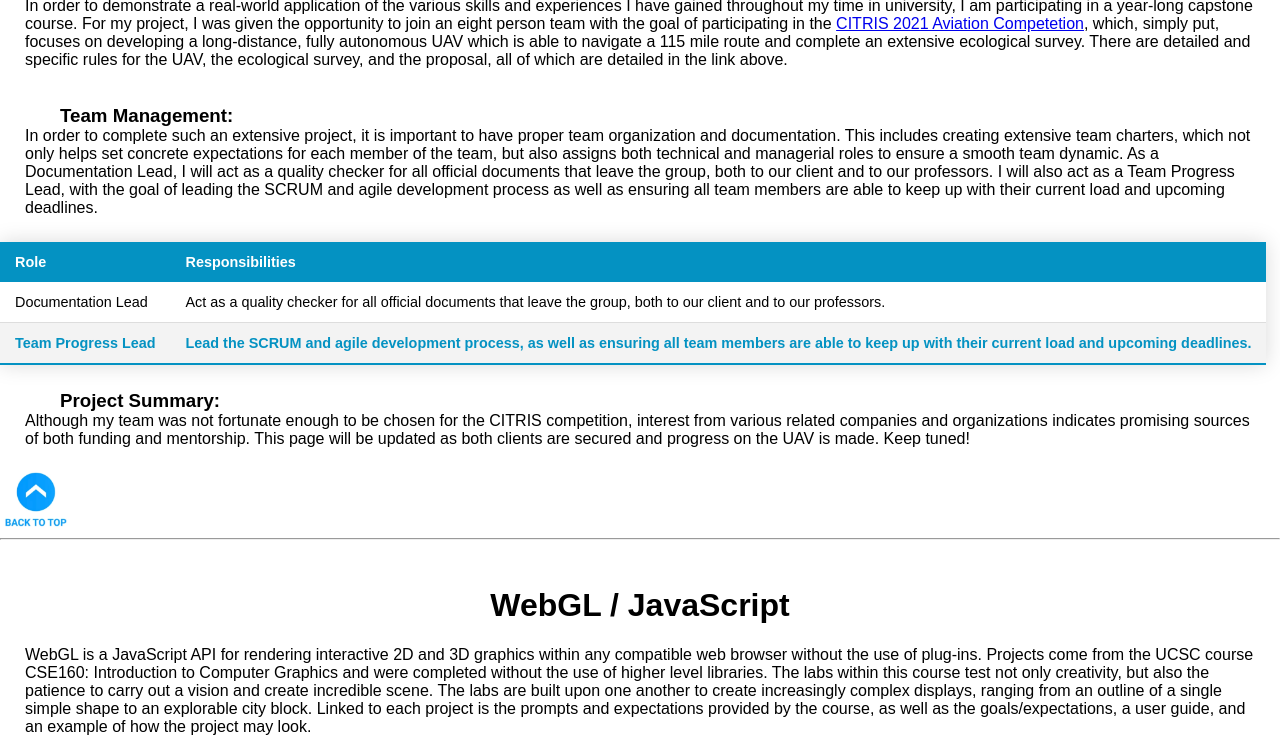
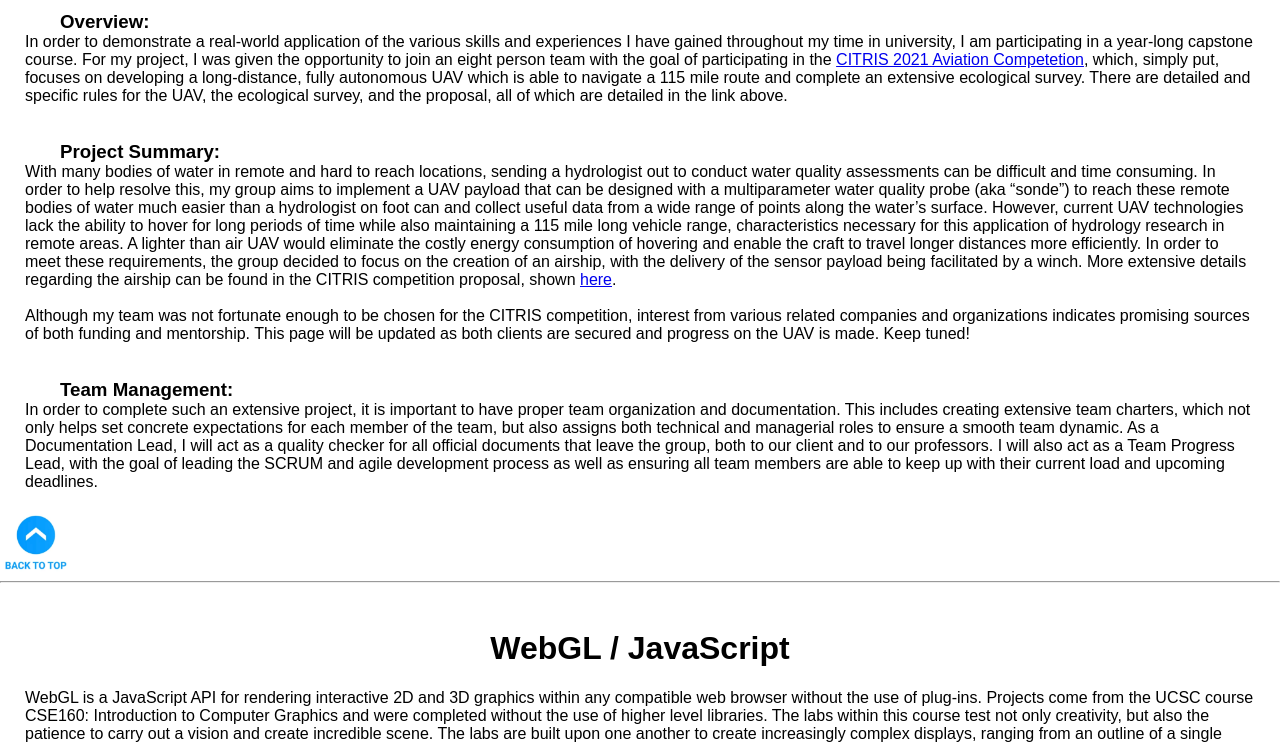
Before and after one commit to DanielleALaganiere/daniellealaganiere.github.io, a plain HTML site: page Projects/projects.html in a window 1280 px wide. Shown: the part 3768-4512 px from the top of the page. Drawn offline with Linux system fonts and the light colour scheme.

Commit message:
worked on capstone section of projects page

```diff
--- a/Projects/projects.html
+++ b/Projects/projects.html
@@ -113,7 +113,7 @@
       standardized 8’x8’ field and avoid obstacles. This would involve designing, CADing, and lazer cutting a chassis; designing,
       breadboarding, and soildering circuit boards and sensors; and creating a complex hierarchical state machine all from scratch
       within the frame of five weeks.
-      <br>
+      <br><br>
       In order to complete the challenge, the robot must locate three randomly placed triangular vat towers
       around the field, marked with a 2kHz beacon on the top; identify the correct side, marked with a 25kHz trackwire;
       and identify the correct hole on that side, marked with black tape; and drop a ball into it. It should also be noted
@@ -151,7 +151,7 @@
       would simply turn 180 degrees and repeat the process, bumping along the other side of the robot.
       This can be seen in the <a href="#mech">gif demonstration above</a>, and allowed the robot to both navigate a newly found tower in an attempt
       to find the correct hole, as well as navigating around a completed tower in an attempt to find the next target.
-      <br>
+      <br><br>
       Although the group originally had “parallel parking” with standard turns to get to a proper position to dispense a ball,
       this proved to be extremely inefficient, and would either take far too long or not get close enough for the ramp to correctly
       dispense the ball. To remedy this issue, the group added two additional tape sensors on the side
@@ -202,6 +202,25 @@
       and the proposal, all of which are detailed in the link above.
     </p> <br> <br>
 
+    <h3>Project Summary:</h3>
+    <p>
+      With many bodies of water in remote and hard to reach locations, sending a hydrologist out to conduct
+      water quality assessments can be difficult and time consuming. In order to help resolve this, my group aims
+      to implement a UAV payload that can be designed with a
+      multiparameter water quality probe (aka “sonde”) to reach these remote bodies of water much easier than a
+      hydrologist on foot can and collect useful data from a wide range of points along the water’s surface. However,
+      current UAV technologies lack the ability to hover for long periods of time while also maintaining a 115 mile long vehicle
+      range, characteristics necessary for this application of hydrology research in remote areas. A lighter than air UAV
+      would eliminate the costly energy consumption of hovering and enable the craft to travel longer distances more efficiently.
+      In order to meet these requirements, the group decided to focus on the creation of an airship, with the delivery of the
+      sensor payload being facilitated by a winch. More extensive details regarding the airship can be found in the
+      CITRIS competition proposal, shown <a href="/Projects/Capstone/Capstone_CITRISProposal.pdf">here</a>.
+      <br><br>
+      Although my team was not fortunate enough to be chosen for the CITRIS competition, interest from
+      various related companies and organizations indicates promising sources of both funding and mentorship.
+      This page will be updated as both clients are secured and progress on the UAV is made. Keep tuned!
+    </p> <br> <br>
+
     <h3>Team Management:</h3>
     <p>
       In order to complete such an extensive project, it is important to have proper team organization and documentation.
@@ -210,35 +229,6 @@
       as a quality checker for all official documents that leave the group, both to our client and to our professors. I will also
       act as a Team Progress Lead, with the goal of leading the SCRUM and agile development process as well as ensuring all team
       members are able to keep up with their current load and upcoming deadlines.
-    </p>
-
-    <table class="styled-table">
-      <thead>
-          <tr>
-              <th>Role</th>
-              <th>Responsibilities</th>
-          </tr>
-      </thead>
-      <tbody>
-          <tr>
-              <td>Documentation Lead</td>
-              <td>Act as a quality checker for all official documents that leave the group,
-                both to our client and to our professors.</td>
-          </tr>
-          <tr class="active-row">
-              <td>Team Progress Lead</td>
-              <td>Lead the SCRUM and agile development process, as well as ensuring all team
-                members are able to keep up with their current load and upcoming deadlines.</td>
-          </tr>
-          <!-- and so on... -->
-      </tbody>
-    </table>
-
-    <h3>Project Summary:</h3>
-    <p>
-      Although my team was not fortunate enough to be chosen for the CITRIS competition, interest from
-      various related companies and organizations indicates promising sources of both funding and mentorship.
-      This page will be updated as both clients are secured and progress on the UAV is made. Keep tuned!
     </p>
 
     <!--Back to top-->
--- a/main.css
+++ b/main.css
@@ -114,37 +114,3 @@ img.me {
     color: darkgray;
     font-size: 18px;
 }
-
-/*fancy table*/
-.styled-table {
-    border-collapse: collapse;
-    margin: 25px 0;
-    font-size: 0.9em;
-    font-family: sans-serif;
-    min-width: 400px;
-    box-shadow: 0 0 20px rgba(0, 0, 0, 0.15);
-}
-.styled-table thead tr {
-    background-color: #0492C2;
-    color: #ffffff;
-    text-align: left;
-}
-.styled-table th,
-.styled-table td {
-    padding: 12px 15px;
-}
-.styled-table tbody tr {
-    border-bottom: 1px solid #dddddd;
-}
-
-.styled-table tbody tr:nth-of-type(even) {
-    background-color: #f3f3f3;
-}
-
-.styled-table tbody tr:last-of-type {
-    border-bottom: 2px solid #0492C2;
-}
-.styled-table tbody tr.active-row {
-    font-weight: bold;
-    color: #0492C2;
-}
```
